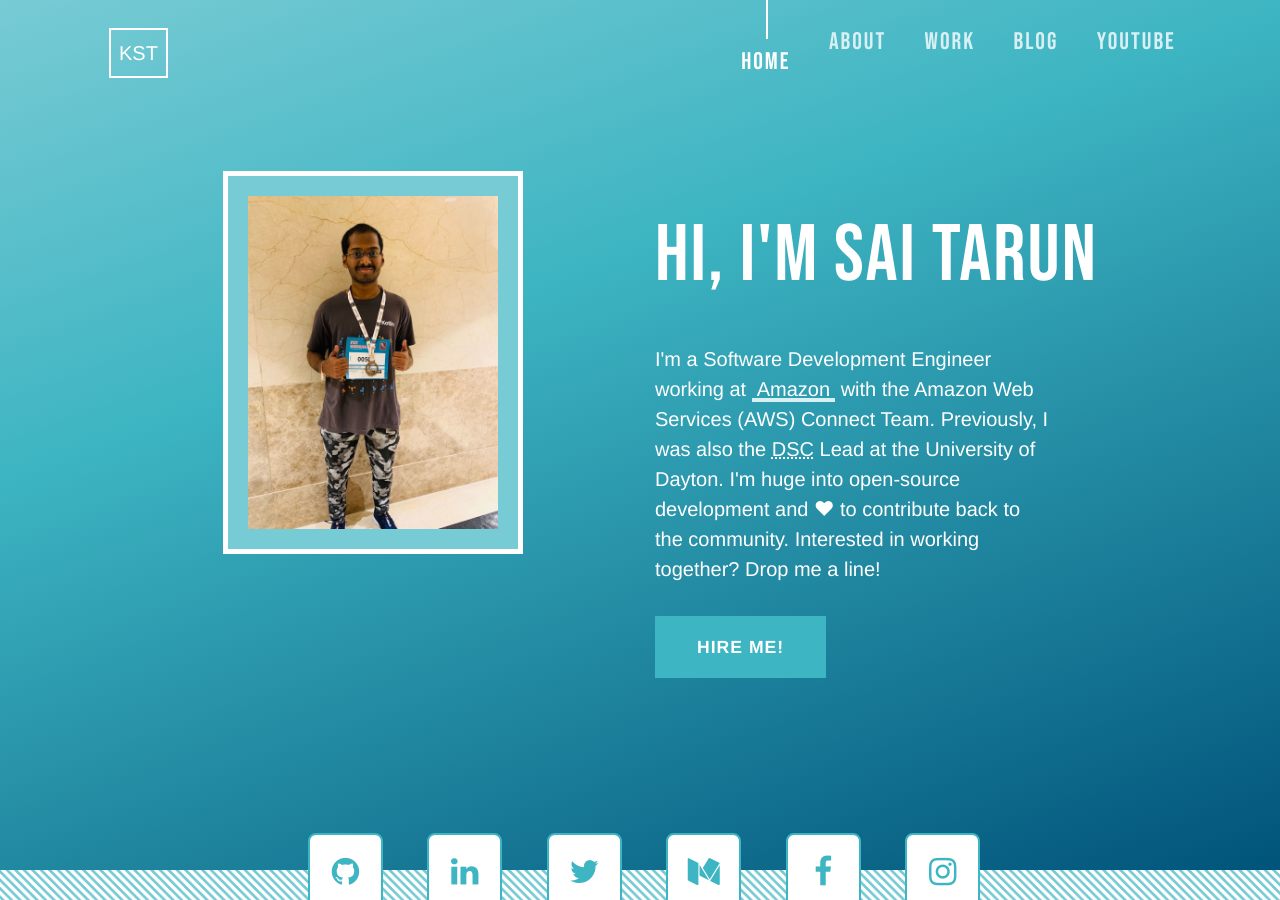
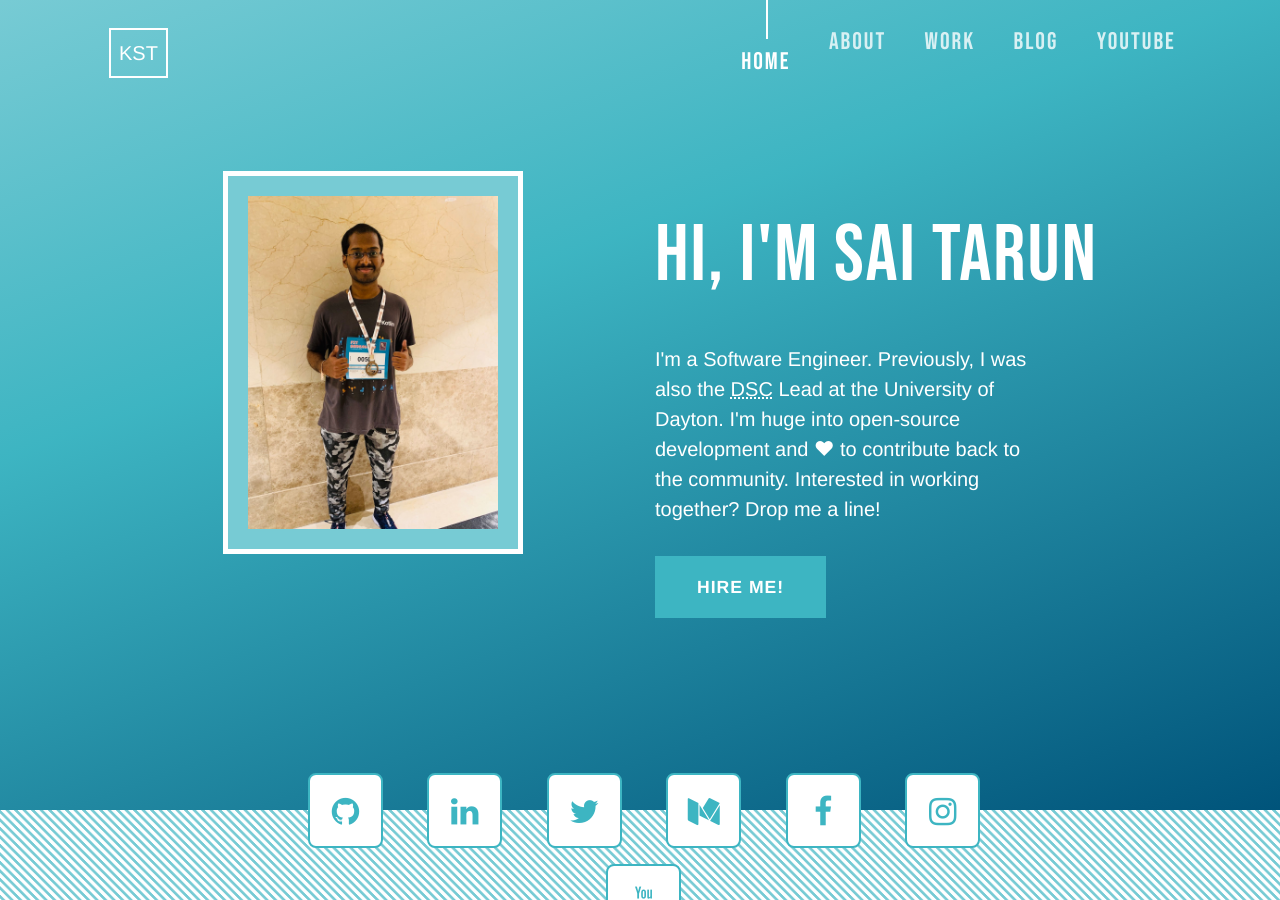
Before and after one commit to SAITARUN55/Portfolio, a Jekyll site: the page built from index.html, in a window 1280 px wide and 900 px high. Built offline with Jekyll 4.4.1, drawn with Linux system fonts in a browser that asks for light colours.

Commit message:
Update index.html

```diff
--- a/index.html
+++ b/index.html
@@ -2,7 +2,7 @@
 layout: home
 ---
 
-I'm a Software Development Engineer working at <a href="https://aws.amazon.com/connect/" rel="noopener noreferrer" target="_blank" class="lite">Amazon</a> with the Amazon Web Services (AWS) Connect Team.
+I'm a Software Engineer.
 Previously, I was also the <abbr title="Google Developer Student Club">DSC</abbr> Lead at the University of Dayton.
 I'm huge into open-source development and ❤ to contribute back to the community.
 Interested in working together?
```
